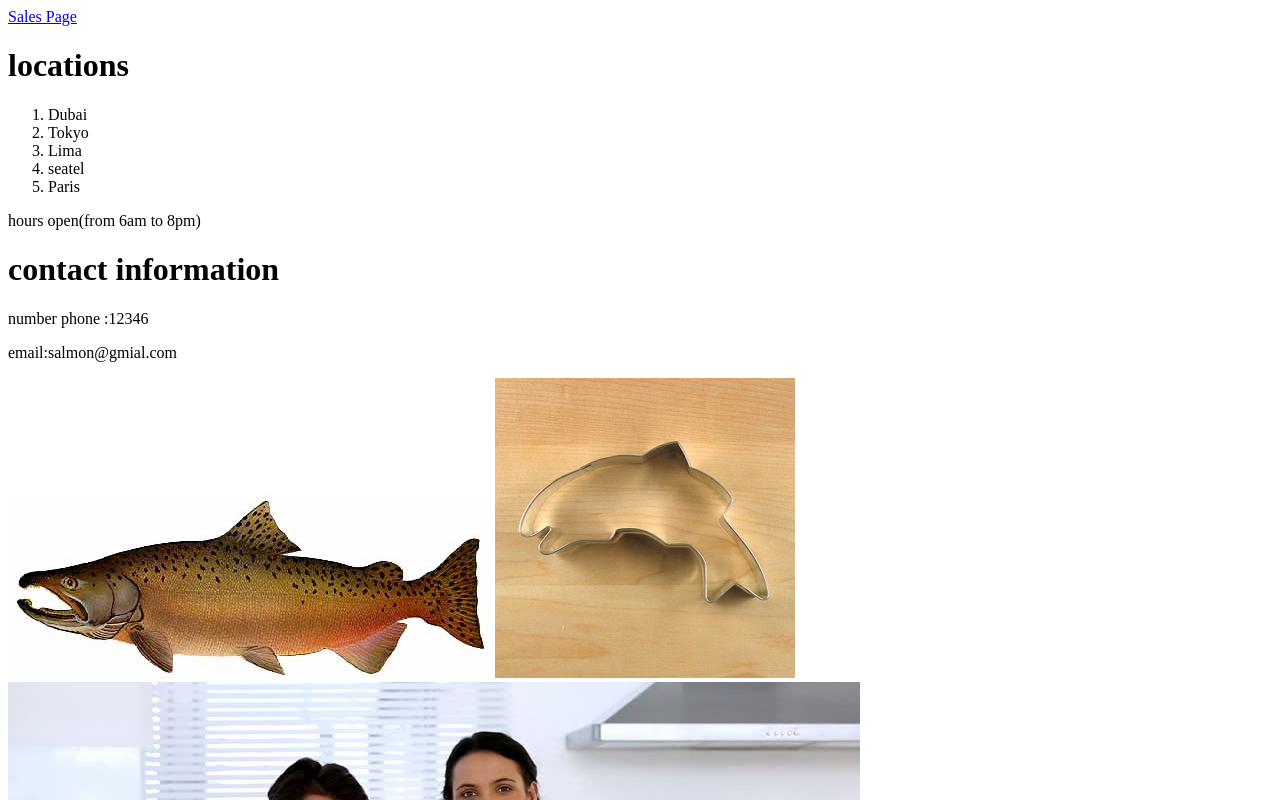
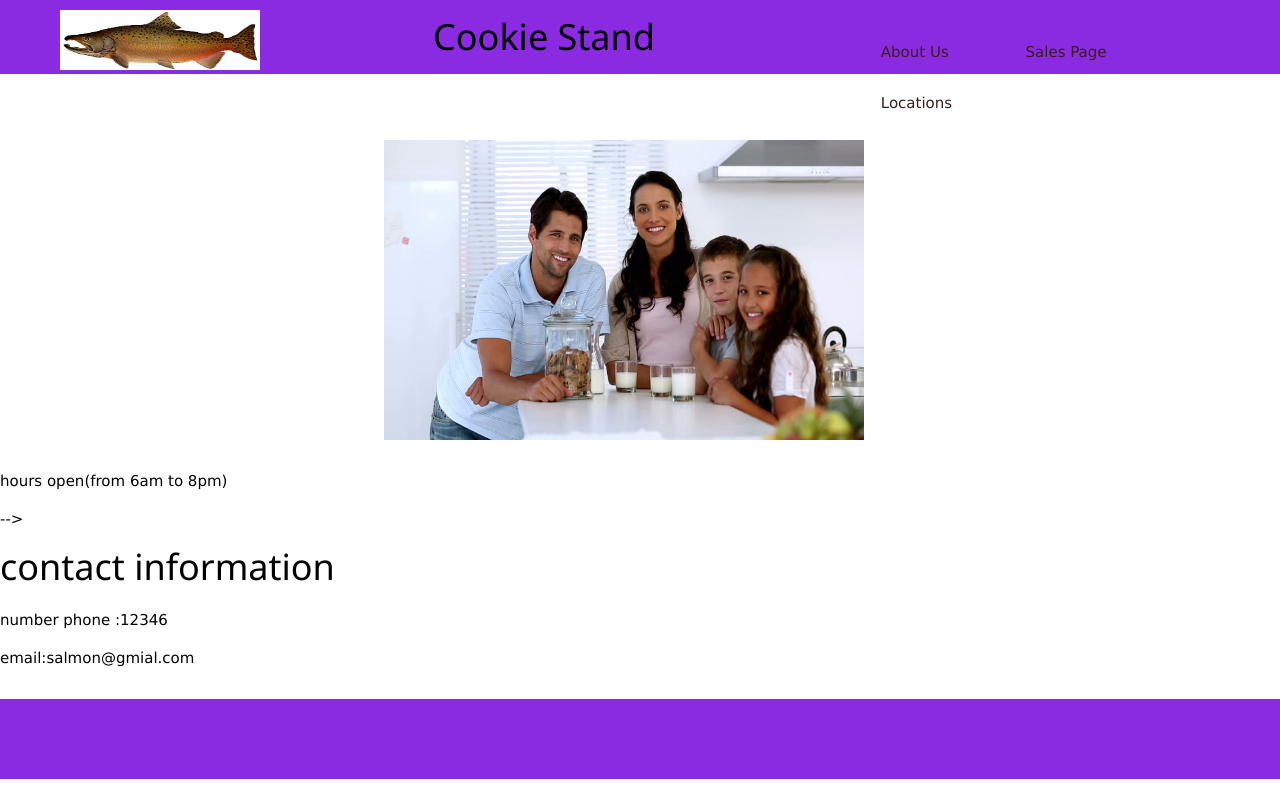
Before and after one commit to Omaimah-Sulaiman/cookie-stand, a plain HTML site: page index.html in a window 1280 px wide. Shown: the top 800 px of the page. Drawn offline with nearby package versions, Linux system fonts and the light colour scheme.

Commit message:
add slider image and style header

```diff
--- a/index.html
+++ b/index.html
@@ -1,38 +1,78 @@
 <!DOCTYPE html>
 <html lang="en">
 <head>
+    <link rel="stylesheet" href="style/style.css">
+    <title>Document</title>
+    <meta name="viewport" content="width=device-width, initial-scale=1">
+    <meta content="text/html; charset=iso-8859-2" http-equiv="Content-Type">
+     <link rel="stylesheet" href="https://www.w3schools.com/w3css/4/w3.css">
 
-    <title>Document</title>
 </head>
 <body>
     <header>
-        <a href="sales.html">Sales Page</a>
+        <h1 >Cookie Stand</h1>
+        <div>
+            <img src="image/chinook.jpg" alt="">
+        </div>
+        <nav>
+            <ul>
+                <li><a href="">About Us</a></li>
+                <li><a href="sales.html">Sales Page</a></li>
+                <li class="dropdown">
+                    <a href="javascript:void(0)" class="dropbtn">Locations</a>
+                    <div class="dropdown-content">
+                      <a href="#">Dubai </a>
+                      <a href="#">Tokyo </a>
+                      <a href="#">Lima </a>
+                      <a href="#">Paris </a>
+                      <a href="#">Seatel </a>
+                    </div>
+                  </li>
+            </ul>
+        </nav>
+
     </header>
     <main>
+    <section>
+
+        <div  class="slider">
+            <img class="mySlide"src="image/chinook.jpg" alt="">
+            <img class="mySlide" src="image/cutter.jpeg" alt="">
+            <img class="mySlide"src="image/family.jpg" alt="">
+            <img class="mySlide"src="image/salmon.png" alt="">
+            <img class="mySlide"src="image/shirt.jpg" alt="">
+        </div>
+    </section>
+        <script>
+            var myIndex = 0;
+            carousel();
+
+        function carousel() {
+          var i;
+          var x = document.getElementsByClassName("mySlide");
+          for (i = 0; i < x.length; i++) {
+            x[i].style.display = "none";
+          }
+          myIndex++;
+          if (myIndex > x.length) {myIndex = 1}
+        //   console.log( x[myIndex-1])
+          x[myIndex-1].style.display = "block";
+          setTimeout(carousel, 2000); // Change image every 2 seconds
+        }
+        </script>
+        <section>
+
                <div>
-        <h1>locations</h1>
-        <ol>
-            <li>Dubai</li>
-            <li>Tokyo</li>
-            <li>Lima</li>
-            <li>seatel</li>
-            <li>Paris</li>
-        </ol>
+                   <p>hours open(from 6am to 8pm)</p> -->
+
                 </div>
-      <p>hours open(from 6am to 8pm)</p>
 
                 <div>
                     <h1>contact information</h1>
                     <p>number phone :12346</p>
                     <p>email:salmon@gmial.com</p>
                 </div>
-      <div>
-        <img src="image/chinook.jpg" alt="">
-        <img src="image/cutter.jpeg" alt="">
-        <img src="image/family.jpg" alt="">
-        <img src="image/salmon.png" alt="">
-        <img src="image/shirt.jpg" alt="">
-    </div>
+        </section>
     </main>
     <footer>
 
--- a/style/style.css
+++ b/style/style.css
@@ -1,3 +1,102 @@
 table, th, td {
     border: 1px solid black;
   }
+*{
+  box-sizing: border-box;
+}
+
+header{
+  text-align: center;
+  position: relative;
+  background-color: blueviolet;
+
+}
+header h1{
+  display: inline-block;
+
+}
+header div {
+   width: 25%;
+   float: left;
+
+
+}
+header div img {
+  width: 200px;
+  height: 70px;
+  padding-top: 10px;
+}
+nav {
+  width: 40%;
+  float: right;
+  padding: 12px;
+
+
+}
+nav ul li {
+  display: inline-block;
+  padding-left: 10%;
+}
+
+li {
+  float: left;
+}
+
+ li a, .dropbtn {
+  display: inline-block;
+  color: rgb(58, 29, 29);
+  text-align: center;
+  padding: 14px 16px;
+  text-decoration: none;
+}
+
+li a:hover, .dropdown:hover .dropbtn {
+  background-color: rgb(253, 236, 236);
+}
+
+li.dropdown {
+  display: inline-block;
+}
+.dropdown-content {
+  display: none;
+  position: absolute;
+  background-color: #f9f9f9;
+  min-width: 160px;
+  box-shadow: 0px 8px 16px 0px rgba(0,0,0,0.2);
+  z-index: 1;
+}
+
+.dropdown-content a {
+  color: black;
+  padding: 12px 16px;
+  text-decoration: none;
+  display: block;
+  text-align: left;
+}
+
+.dropdown-content a:hover {background-color: #f1f1f1;}
+
+.dropdown:hover .dropdown-content {
+  display: block;
+}
+
+main{
+  clear: both;
+}
+main section{
+  margin-top: 30px;
+  margin-bottom: 30px;
+}
+.slider{
+  max-width:500px ;
+  margin-left: 30%;
+}
+.mySlide{
+  width: 480px;
+  height: 300px;
+}
+footer{
+  background-color: blueviolet;
+  clear: both;
+  padding: 40px;
+}
```
Also changed, not shown: js/app.js (+11 -6 lines). Lines whose indentation alone changed are shown as unchanged.
